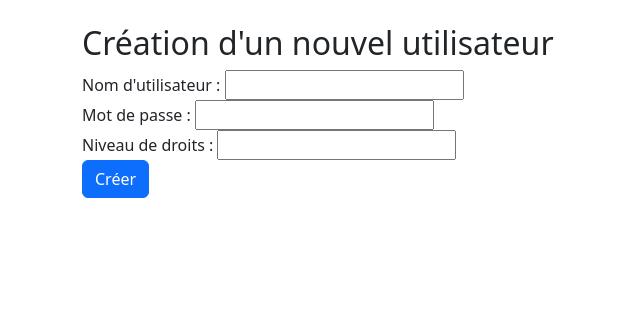
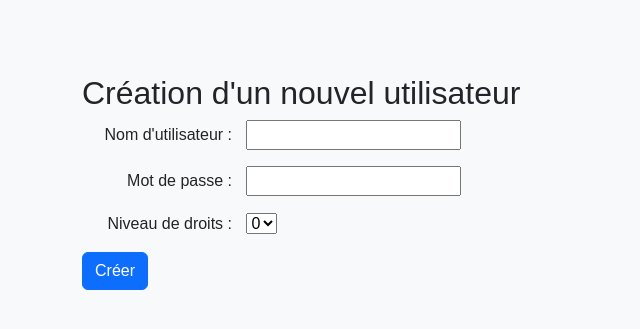
Before and after one commit to ItsWater1/my-app, a PHP site: page /user/user_create.php in a window 1280 px wide. Shown: the top 329 px of the page, without its empty margins (0-640 px from the left). Run offline with PHP 8.4, Linux system fonts and the light colour scheme; a user stored in the database is signed in.

Commit message:
18.03.2024 #4

```diff
--- a/admin.php
+++ b/admin.php
@@ -30,7 +30,7 @@ if (!isset($_SESSION['username'])) {
                     <th>Manifestation</th>
                     <th>Date</th>
                     <th>Lieu</th>
-                    <th>Type Manifestation</th>
+                    <th>Type</th>
                     <th>Bénéfice</th>
                     <th>Action</th>
                 </tr>
--- a/calendar.php
+++ b/calendar.php
@@ -38,7 +38,7 @@ if (!isset($_SESSION['username'])) {
             var currentDate = new Date();
             var currentYear = currentDate.getFullYear();
             var currentMonth = currentDate.getMonth();
-            var currentView = 'month'; // Default view
+            var currentView = 'month';
 
             // Récupère les données depuis le fichier PHP
             fetch('DB/calendrier.php')
@@ -98,7 +98,7 @@ if (!isset($_SESSION['username'])) {
         }
     }
 
-                document.getElementById("monthYear").textContent = new Intl.DateTimeFormat('en-US', { month: 'long', year: 'numeric' }).format(new Date(year, month));
+                document.getElementById("monthYear").textContent = new Intl.DateTimeFormat('fr-FR', { month: 'long', year: 'numeric' }).format(new Date(year, month));
             }
 
             function selectDay(cell) {
--- a/manif/ajout.php
+++ b/manif/ajout.php
@@ -15,6 +15,7 @@ if (!isset($_SESSION['username'])) {
     <meta name="viewport" content="width=device-width, initial-scale=1.0">
     <link rel="shortcut icon" type="image/x-icon" href="images/logo.png" />
     <title>Ajouter une manifestation</title>
+    <link rel="stylesheet" type="text/css" href="../ressources/styles.css" />
     <link href="https://cdn.jsdelivr.net/npm/bootstrap@5.3.2/dist/css/bootstrap.min.css" rel="stylesheet" integrity="sha384-T3c6CoIi6uLrA9TneNEoa7RxnatzjcDSCmG1MXxSR1GAsXEV/Dwwykc2MPK8M2HN" crossorigin="anonymous">
 </head>
 <body>
@@ -23,7 +24,7 @@ if (!isset($_SESSION['username'])) {
         <h2>Ajouter une manifestation</h2>
         <form action="process_ajout.php" method="post" id="addForm">
             <div class="form-group">
-                <label for="Nom">Nom de la Manifestation :</label>
+                <label for="Nom">Nom :</label>
                 <input type="text" id="Nom" name="Nom" required>
                 <div id="NomFeedback" class="invalid-feedback alert alert-danger d-none"></div>
             </div>
--- a/manif/modifier.php
+++ b/manif/modifier.php
@@ -21,6 +21,7 @@ $benefice = $_GET['benefice'];
     <meta name="viewport" content="width=device-width, initial-scale=1.0">
     <link rel="shortcut icon" type="image/x-icon" href="images/logo.png" />
     <title>Modifier la manifestation</title>
+    <link rel="stylesheet" type="text/css" href="../ressources/styles.css" />
     <link href="https://cdn.jsdelivr.net/npm/bootstrap@5.3.2/dist/css/bootstrap.min.css" rel="stylesheet" integrity="sha384-T3c6CoIi6uLrA9TneNEoa7RxnatzjcDSCmG1MXxSR1GAsXEV/Dwwykc2MPK8M2HN" crossorigin="anonymous">
 </head>
 <body>
@@ -30,7 +31,7 @@ $benefice = $_GET['benefice'];
         <form action="process_modifier.php" method="post" id="modifierForm">
             <input type="hidden" name="ancienNom" value="<?php echo $nomManifestation; ?>">
             <div class="form-group">
-                <label for="nouveauNom">Nouveau Nom de Manifestation :</label>
+                <label for="nouveauNom">Nouveau Nom :</label>
                 <input type="text" id="nouveauNom" name="nouveauNom" value="<?php echo $nomManifestation; ?>" required>
                 <div id="nouveauNomFeedback" class="invalid-feedback alert alert-danger d-none"></div>
             </div>
--- a/ressources/styles.css
+++ b/ressources/styles.css
@@ -42,3 +42,14 @@ body {
     background-color: #ffeeba;
     border: 2px solid #ffc107;
 }
+
+.form-group {
+    margin-bottom: 1rem;
+}
+
+.form-group label {
+    display: inline-block;
+    width: 150px; /* Définir une largeur fixe pour les étiquettes */
+    text-align: right; /* Aligner le texte des étiquettes à droite */
+    margin-right: 10px; /* Ajouter un espacement à droite entre l'étiquette et le champ de saisie */
+}
--- a/user/user_create.php
+++ b/user/user_create.php
@@ -15,15 +15,17 @@ if (!isset($_SESSION['username'])) {
     <link rel="shortcut icon" type="image/x-icon" href="../images/logo.png" />
     <title>Création d'utilisateur</title>
     <link href="https://cdn.jsdelivr.net/npm/bootstrap@5.3.2/dist/css/bootstrap.min.css" rel="stylesheet" integrity="sha384-T3c6CoIi6uLrA9TneNEoa7RxnatzjcDSCmG1MXxSR1GAsXEV/Dwwykc2MPK8M2HN" crossorigin="anonymous">
+    <link rel="stylesheet" type="text/css" href="../ressources/styles.css" />
 </head>
 <body>
     <div class="container">
         <br />
         <?php echo "<h2>Création d'un nouvel utilisateur</h2>";?>
-        <form action="user_create_process.php" method="post">
+        <form action="user_create_process.php" method="post" id="addUser">
             <div class="form-group">
                 <label for="user">Nom d'utilisateur :</label>
-                <input type="text" id="user" name="user"required>
+                <input type="text" id="user" name="user" required>
+                <div id="userFeedback" class="invalid-feedback alert alert-danger d-none"></div>
             </div>
             <div class="form-group">
                 <label for="mdp">Mot de passe :</label>
@@ -31,15 +33,37 @@ if (!isset($_SESSION['username'])) {
             </div>
             <div class="form-group">
                 <label for="lvl">Niveau de droits :</label>
-                <input type="text" id="lvl" name="lvl"required>
+                <select id="lvl" name="lvl"required>
+                    <option>0</option>
+                    <option>1</option>
+                </select>
+
+
             </div>
             <button type="submit" class="btn btn-primary">Créer</button>
         </form>
-            </div>
+    </div>
 
     <!-- Inclure le CDN Bootstrap JS -->
     <script src="https://code.jquery.com/jquery-3.3.1.slim.min.js"></script>
     <script src="https://cdnjs.cloudflare.com/ajax/libs/popper.js/1.14.7/umd/popper.min.js"></script>
     <script src="https://stackpath.bootstrapcdn.com/bootstrap/4.3.1/js/bootstrap.min.js"></script>
+
+    <script>
+        document.getElementById('addUser').addEventListener('submit', function(event) {
+            var userInput = document.getElementById('user');
+            var userPattern = /^[a-zA-Z\s]*$/;
+
+            if (!userPattern.test(userInput.value)) {
+                userInput.classList.add('is-invalid');
+                document.getElementById('userFeedback').textContent = 'Le format de la donnée entrée est invalide.';
+                document.getElementById('userFeedback').classList.remove('d-none');
+                event.preventDefault();
+            } else {
+                userInput.classList.remove('is-invalid');
+                document.getElementById('userFeedback').classList.add('d-none');
+            }
+        });
+    </script>
 </body>
 </html>
--- a/user/user_lvl_modifier.php
+++ b/user/user_lvl_modifier.php
@@ -25,7 +25,10 @@ $user = $_GET['user'];
         <form action="user_lvl_process_modifier.php" method="post">
             <div class="form-group">
                 <label for="nouveaulvl">Nouveau niveau de droits :</label>
-                <input type="text" id="nouveaulvl" name="nouveaulvl"required>
+                <select id="nouveaulvl" name="nouveaulvl"required>
+                    <option>0</option>
+                    <option>1</option>
+                </select>
             </div>
             <input type="hidden" name="user" value="<?php echo $user; ?>">
             <button type="submit" class="btn btn-primary">Modifier</button>
```
